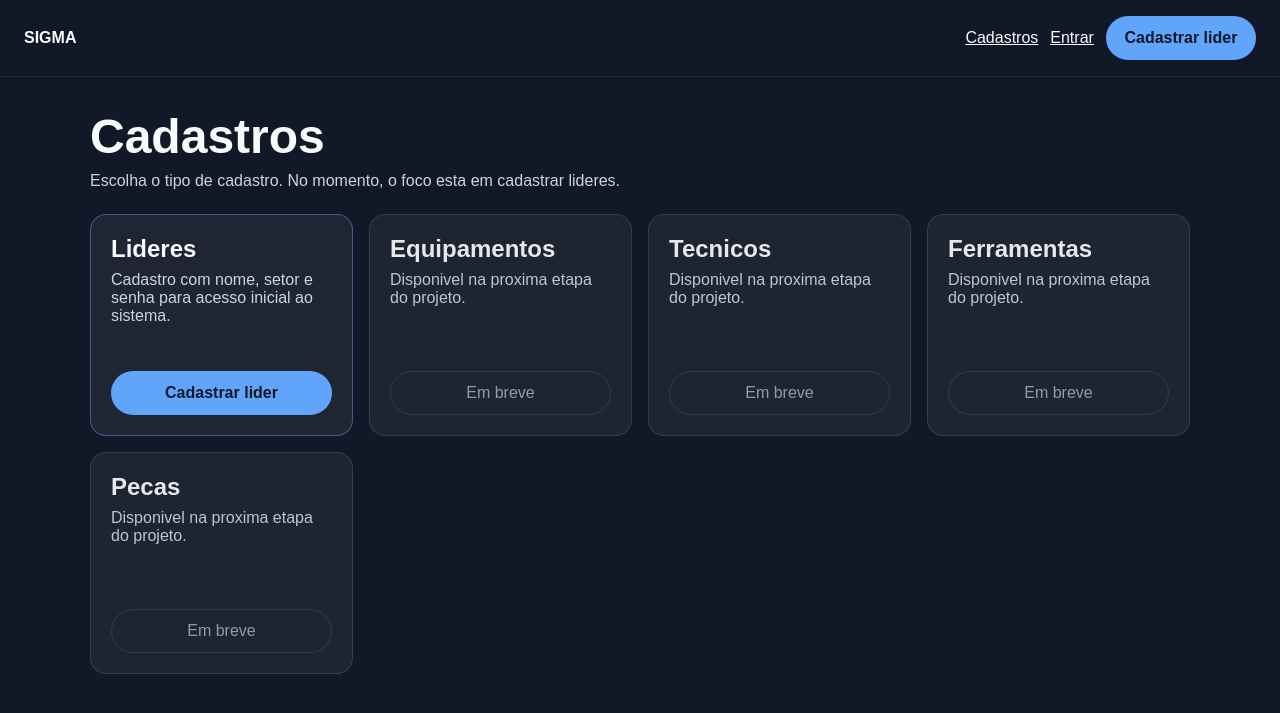
After one commit to viniciusstuart30-bit/SIGMA, a Flask app: page /cadastros in a window 1280 px wide. The commit adds this page. Shown: the top 713 px of the page. Run offline with Flask 3, Linux system fonts and the light colour scheme; data that the repository does not hold is empty.

Commit message:
feat: add cadastros hub and leader flow

```diff
--- a/sigma_app/__init__.py
+++ b/sigma_app/__init__.py
@@ -5,7 +5,7 @@ from flask import Flask, g, session
 
 from sigma_app.auth import auth
 from sigma_app.routes import main
-from sigma_app.storage import get_user_by_id, initialize_database
+from sigma_app.storage import get_leader_by_id, initialize_database
 
 
 def create_app(test_config=None):
@@ -27,12 +27,13 @@ def create_app(test_config=None):
     @app.before_request
     def load_current_user():
         g.database_path = app.config["DATABASE_PATH"]
-        user_id = session.get("user_id")
-        g.user = get_user_by_id(app.config["DATABASE_PATH"], user_id) if user_id else None
+        leader_id = session.get("leader_id")
+        g.leader = get_leader_by_id(app.config["DATABASE_PATH"], leader_id) if leader_id else None
 
     @app.context_processor
     def inject_current_user():
-        return {"current_user": g.get("user")}
+        leader = g.get("leader")
+        return {"current_leader": leader, "current_user": leader}
 
     app.register_blueprint(main)
     app.register_blueprint(auth)
--- a/sigma_app/routes.py
+++ b/sigma_app/routes.py
@@ -7,3 +7,8 @@ main = Blueprint("main", __name__)
 @main.route("/")
 def index():
     return render_template("index.html")
+
+
+@main.route("/cadastros")
+def cadastros():
+    return render_template("cadastros.html")
--- a/static/css/style.css
+++ b/static/css/style.css
@@ -157,3 +157,63 @@ a {
   color: #cbd5e1;
   margin-bottom: 0;
 }
+
+.registry-shell {
+  padding: 2rem;
+  max-width: 1100px;
+  margin: 0 auto;
+}
+
+.registry-header {
+  margin-bottom: 1.5rem;
+}
+
+.registry-header h1 {
+  margin: 0 0 0.5rem;
+  font-size: clamp(2rem, 4vw, 3rem);
+}
+
+.registry-header p {
+  margin: 0;
+  color: #cbd5e1;
+}
+
+.registry-grid {
+  display: grid;
+  grid-template-columns: repeat(auto-fit, minmax(220px, 1fr));
+  gap: 1rem;
+}
+
+.registry-card {
+  display: flex;
+  flex-direction: column;
+  justify-content: space-between;
+  gap: 1.25rem;
+  padding: 1.25rem;
+  border-radius: 1rem;
+  border: 1px solid rgba(255, 255, 255, 0.12);
+  background: rgba(255, 255, 255, 0.06);
+  min-height: 180px;
+}
+
+.registry-card h2 {
+  margin: 0 0 0.5rem;
+}
+
+.registry-card p {
+  margin: 0;
+  color: #cbd5e1;
+}
+
+.registry-card-active {
+  border-color: rgba(96, 165, 250, 0.45);
+}
+
+.registry-card-placeholder {
+  opacity: 0.92;
+}
+
+.is-disabled {
+  pointer-events: none;
+  opacity: 0.6;
+}
--- a/templates/auth/login.html
+++ b/templates/auth/login.html
@@ -8,8 +8,8 @@
       <h1>Entrar</h1>
       <form method="post" class="auth-form">
         <label>
-          Usuario
-          <input type="text" name="username" autocomplete="username" required>
+          Nome do lider
+          <input type="text" name="leader_name" autocomplete="name" required>
         </label>
         <label>
           Senha
@@ -17,7 +17,7 @@
         </label>
         <button class="primary-button" type="submit">Entrar</button>
       </form>
-      <p class="auth-help">Ainda nao tem conta? <a href="{{ url_for('auth.register') }}">Crie uma agora</a>.</p>
+      <p class="auth-help">Ainda nao tem cadastro? <a href="{{ url_for('auth.register') }}">Cadastre o lider</a>.</p>
     </section>
   </main>
 {% endblock %}
--- a/templates/base.html
+++ b/templates/base.html
@@ -10,14 +10,15 @@
     <header class="topbar">
       <a class="brand" href="{{ url_for('main.index') }}">SIGMA</a>
       <nav class="topbar-nav">
-        {% if current_user %}
-          <span class="user-pill">{{ current_user['username'] }}</span>
+        <a href="{{ url_for('main.cadastros') }}">Cadastros</a>
+        {% if current_leader %}
+          <span class="user-pill">{{ current_leader['leader_name'] }} - {{ current_leader['sector'] }}</span>
           <form action="{{ url_for('auth.logout') }}" method="post">
             <button class="ghost-button" type="submit">Sair</button>
           </form>
         {% else %}
           <a href="{{ url_for('auth.login') }}">Entrar</a>
-          <a class="button-link" href="{{ url_for('auth.register') }}">Criar conta</a>
+          <a class="button-link" href="{{ url_for('auth.register') }}">Cadastrar lider</a>
         {% endif %}
       </nav>
     </header>
--- /dev/null
+++ b/templates/cadastros.html
@@ -0,0 +1,54 @@
+{% extends "base.html" %}
+
+{% block title %}Cadastros | SIGMA{% endblock %}
+
+{% block content %}
+  <main class="registry-shell">
+    <section class="registry-header">
+      <h1>Cadastros</h1>
+      <p>Escolha o tipo de cadastro. No momento, o foco esta em cadastrar lideres.</p>
+    </section>
+
+    <section class="registry-grid">
+      <article class="registry-card registry-card-active">
+        <div>
+          <h2>Lideres</h2>
+          <p>Cadastro com nome, setor e senha para acesso inicial ao sistema.</p>
+        </div>
+        <a class="button-link" href="{{ url_for('auth.register') }}">Cadastrar lider</a>
+      </article>
+
+      <article class="registry-card registry-card-placeholder">
+        <div>
+          <h2>Equipamentos</h2>
+          <p>Disponivel na proxima etapa do projeto.</p>
+        </div>
+        <span class="ghost-link is-disabled">Em breve</span>
+      </article>
+
+      <article class="registry-card registry-card-placeholder">
+        <div>
+          <h2>Tecnicos</h2>
+          <p>Disponivel na proxima etapa do projeto.</p>
+        </div>
+        <span class="ghost-link is-disabled">Em breve</span>
+      </article>
+
+      <article class="registry-card registry-card-placeholder">
+        <div>
+          <h2>Ferramentas</h2>
+          <p>Disponivel na proxima etapa do projeto.</p>
+        </div>
+        <span class="ghost-link is-disabled">Em breve</span>
+      </article>
+
+      <article class="registry-card registry-card-placeholder">
+        <div>
+          <h2>Pecas</h2>
+          <p>Disponivel na proxima etapa do projeto.</p>
+        </div>
+        <span class="ghost-link is-disabled">Em breve</span>
+      </article>
+    </section>
+  </main>
+{% endblock %}
```
Also changed, not shown: sigma_app/auth.py (+18 -15 lines), sigma_app/storage.py (+21 -19 lines), templates/auth/register.html (+9 -5 lines), templates/index.html (+8 -4 lines), tests/test_app.py (+8 -3 lines).
